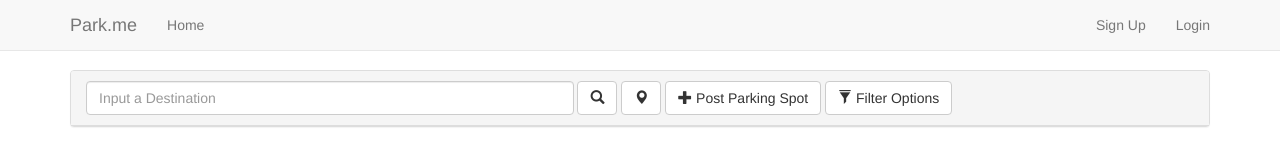
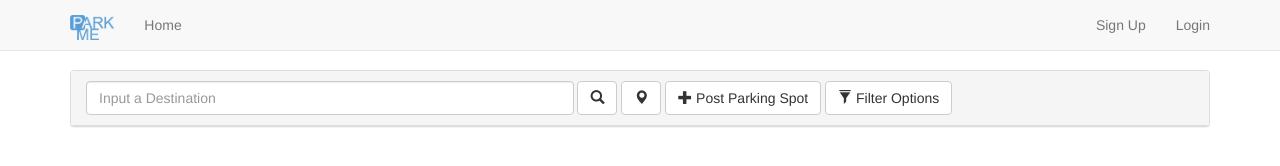
Before and after one commit to mattfdev/parkme, a website: page public/index.html in a window 1280 px wide. Drawn offline with nearby package versions, Linux system fonts and the light colour scheme; some packages are replaced by stand-ins of ours; no server answers.

Commit message:
added logo in navbar

```diff
--- a/public/css/park.me.css
+++ b/public/css/park.me.css
@@ -25,6 +25,11 @@ body {
     z-index:99;
 }
 
+.logo{
+
+	height: 125%;
+}
+
 div.parking-spots
 {
 	 margin: 15px;
--- a/public/index.html
+++ b/public/index.html
@@ -32,7 +32,7 @@
     <nav class="navbar navbar-default navbar-fixed-top">
       <div class="container">
         <div class="navbar-header">
-          <div class="navbar-brand" href="#/">Park.me</div>
+          <div class="navbar-brand" href="#/"><img class="logo" src="/images/logo.png"></div>
         </div>
         <div id="navbar" class="navbar-collapse collapse">
           <ul class="nav navbar-nav">
```
